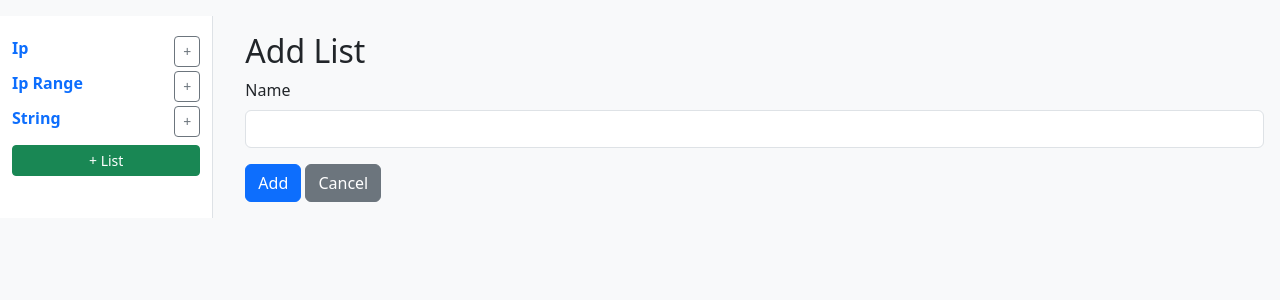
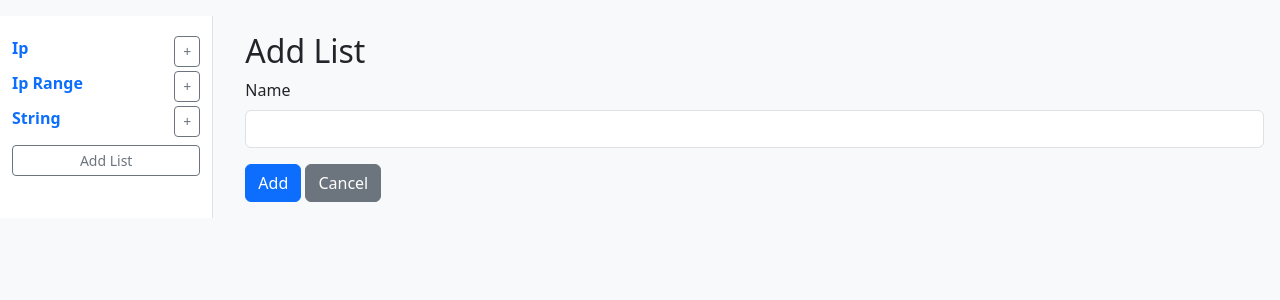
Before and after one commit to Alppkr/WGUI, a Flask app: page /lists/add in a window 1280 px wide. Shown: the part 57-357 px from the top of the page. Run offline with Flask 3, Linux system fonts and the light colour scheme; the visitor is signed in with stand-in values (Sample User, id 1).

Commit message:
Style Add List button

```diff
--- a/wgui/templates/base.html
+++ b/wgui/templates/base.html
@@ -30,7 +30,7 @@
                 </li>
                 {% endfor %}
                 <li class="nav-item mt-2">
-                    <a class="btn btn-sm btn-success w-100" href="{{ url_for('lists.add_list') }}">+ List</a>
+                    <a class="btn btn-sm btn-outline-secondary w-100" href="{{ url_for('lists.add_list') }}">Add List</a>
                 </li>
             </ul>
         </nav>
```
